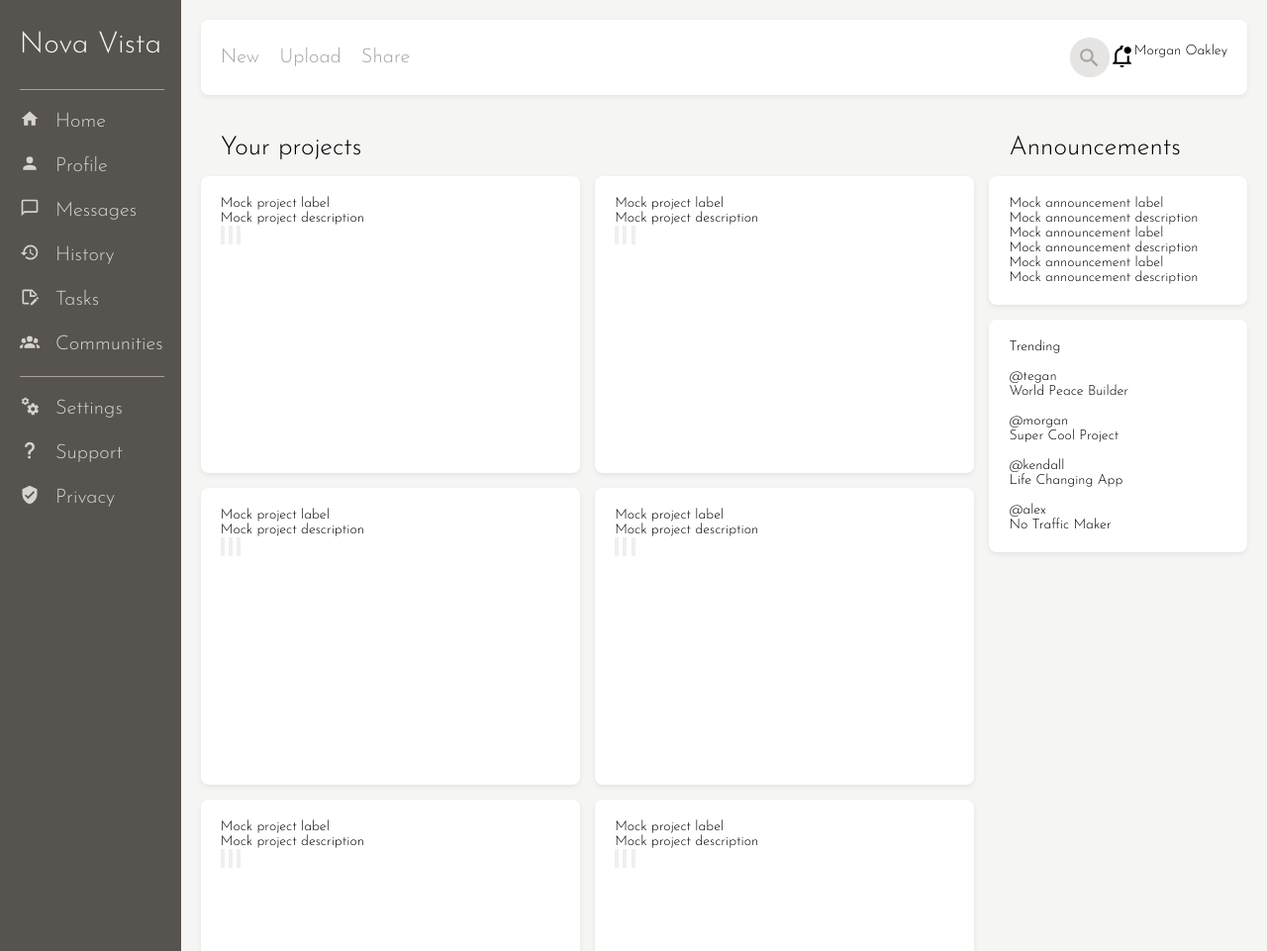
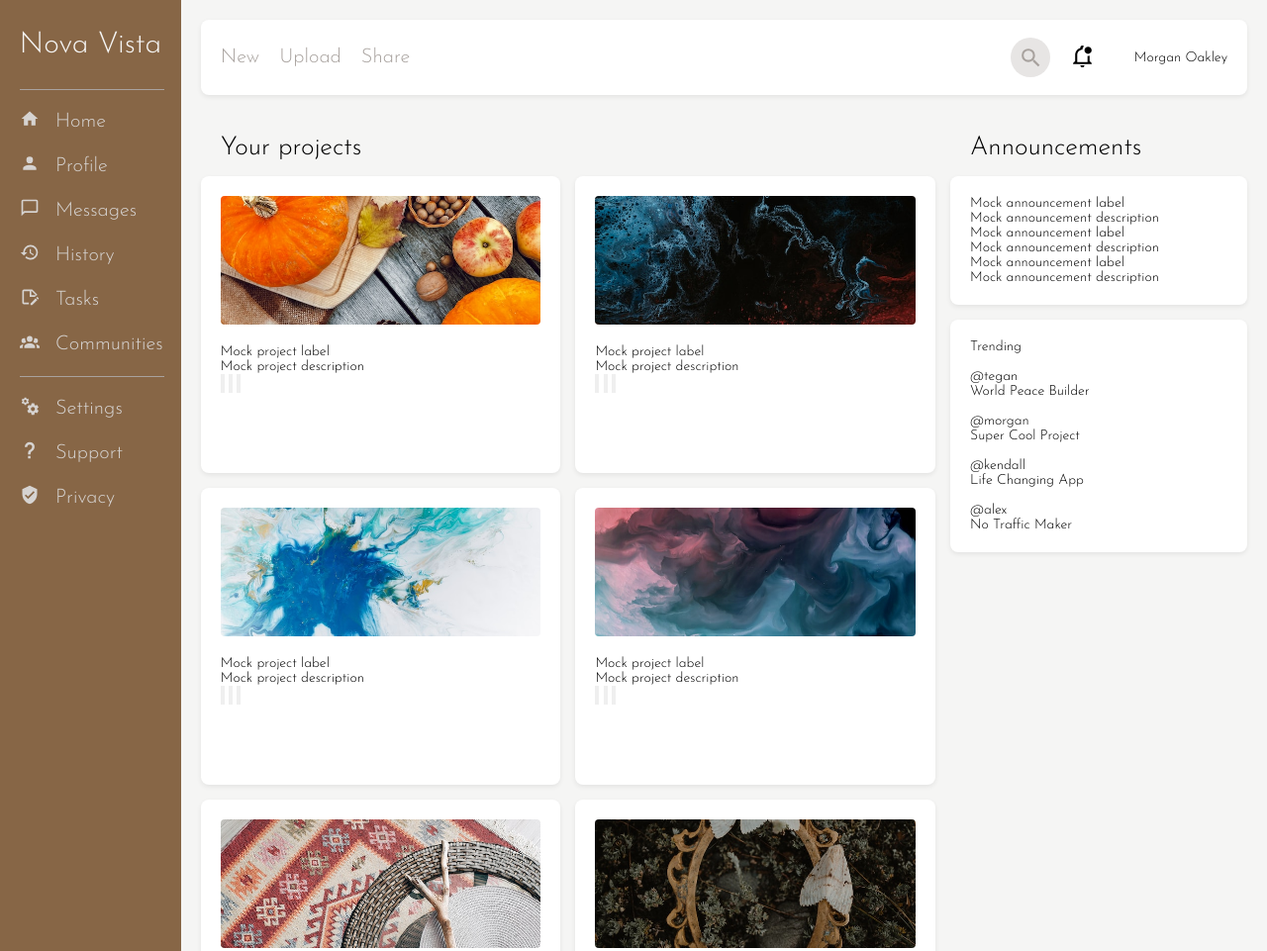
Before and after one commit to sevleo/TOP-Dashboard, a plain HTML site: page index.html in a window 1280 px wide. Shown: the top 961 px of the page at 99% size. Drawn offline with Linux system fonts and the light colour scheme.

Commit message:
Fill project items with images and animations

```diff
--- a/index.html
+++ b/index.html
@@ -95,15 +95,14 @@
                 </div>
                 <div class="search-section">
                     <div class="search-bar">
-                        <input type="text" class="search-bar">
+                        <input type="text" class="search-bar" placeholder=" ">
                     </div>
-                </div>
-                <div class="profile-section">
+
                     <div class="bell-icon">
                         <svg xmlns="http://www.w3.org/2000/svg" viewBox="0 0 24 24"><path d="M19 17V11.8C18.5 11.9 18 12 17.5 12H17V18H7V11C7 8.2 9.2 6 12 6C12.1 4.7 12.7 3.6 13.5 2.7C13.2 2.3 12.6 2 12 2C10.9 2 10 2.9 10 4V4.3C7 5.2 5 7.9 5 11V17L3 19V20H21V19L19 17M10 21C10 22.1 10.9 23 12 23S14 22.1 14 21H10M21 6.5C21 8.4 19.4 10 17.5 10S14 8.4 14 6.5 15.6 3 17.5 3 21 4.6 21 6.5" /></svg>
                     </div>
                     <div class="profile-picture">
-                        <img src="images/ab-testing.svg" alt="">
+                        <img src="images/search-icon.svg" alt="">
                     </div>
                     <div class="profile-name">
                         Morgan Oakley
@@ -116,6 +115,7 @@
             <div class="content-projects">
 
                 <div class="project">
+                    <div class="project-image" style="background-image: url(images/eugene-golovesov-b7dg9rX9zhI-unsplash.jpg)"></div>
                     <div class="project-label">Mock project label</div>
                     <div class="project-description">Mock project description</div>
                     <div class="project-buttons">
@@ -131,6 +131,7 @@
                     </div>
                 </div>
                 <div class="project">
+                    <div class="project-image" style="background-image: url(images/pawel-czerwinski-6lQDFGOB1iw-unsplash.jpg)"></div>
                     <div class="project-label">Mock project label</div>
                     <div class="project-description">Mock project description</div>
                     <div class="project-buttons">
@@ -146,6 +147,7 @@
                     </div>
                 </div>
                 <div class="project">
+                    <div class="project-image" style="background-image: url(images/pawel-czerwinski-Lki74Jj7H-U-unsplash.jpg)"></div>
                     <div class="project-label">Mock project label</div>
                     <div class="project-description">Mock project description</div>
                     <div class="project-buttons">
@@ -161,6 +163,7 @@
                     </div>
                 </div>
                 <div class="project">
+                    <div class="project-image" style="background-image: url(images/usgs-hoS3dzgpHzw-unsplash.jpg)"></div>
                     <div class="project-label">Mock project label</div>
                     <div class="project-description">Mock project description</div>
                     <div class="project-buttons">
@@ -176,6 +179,7 @@
                     </div>
                 </div>
                 <div class="project">
+                    <div class="project-image" style="background-image: url(images/alex-shu-8gNbhF5AGcs-unsplash.jpg)"></div>
                     <div class="project-label">Mock project label</div>
                     <div class="project-description">Mock project description</div>
                     <div class="project-buttons">
@@ -191,6 +195,7 @@
                     </div>
                 </div>
                 <div class="project">
+                    <div class="project-image" style="background-image: url(images/vasilina-sirotina-0SjQ6KcwS4k-unsplash.jpg)"></div>
                     <div class="project-label">Mock project label</div>
                     <div class="project-description">Mock project description</div>
                     <div class="project-buttons">
@@ -206,6 +211,7 @@
                     </div>
                 </div>
                 <div class="project">
+                    <div class="project-image" style="background-image: url(images/vasilina-sirotina-iXRGd_Lj3gA-unsplash.jpg)"></div>
                     <div class="project-label">Mock project label</div>
                     <div class="project-description">Mock project description</div>
                     <div class="project-buttons">
@@ -221,6 +227,7 @@
                     </div>
                 </div>
                 <div class="project">
+                    <div class="project-image" style="background-image: url(images/anne-laure-p-wVmz75D5ztk-unsplash.jpg)"></div>
                     <div class="project-label">Mock project label</div>
                     <div class="project-description">Mock project description</div>
                     <div class="project-buttons">
@@ -236,6 +243,7 @@
                     </div>
                 </div>
                 <div class="project">
+                    <div class="project-image" style="background-image: url(images/artawkrn-tXnsbe-Y0To-unsplash.jpg)"></div>
                     <div class="project-label">Mock project label</div>
                     <div class="project-description">Mock project description</div>
                     <div class="project-buttons">
--- a/styles.css
+++ b/styles.css
@@ -181,16 +181,24 @@ body {
 }
 
 .header > .header-row-1 {
-    display: flex;
-    grid-template-columns: 1fr;
-    grid-template-rows: 1fr;
-    /* margin-left: 1vh; */
-    align-items: center;
-    justify-content: end;
+    display: grid;
+    grid-template-columns: 1fr max-content;
+    /* grid-template-rows: max-content; */
+    column-gap: 15px;
 }
 
 .buttons-section {
     margin-right: auto;
+    grid-column: 1 / 2;
+}
+
+.search-section {
+    grid-row: 1 / 2;
+    grid-column: 2 / 3;
+}
+
+.search-section > div {
+    padding-left: 20px;
 }
 
 .buttons-section > .buttons > ul {
@@ -200,6 +208,7 @@ body {
 
 .header-row-1 > div {
     display: flex;
+    align-items: center;
 }
 
 .header ul > li {
@@ -221,17 +230,36 @@ body {
     color: var(--sky-200);
 }
 
-.search-bar {
+
+.search-bar input,
+.search-bar input:not(:placeholder-shown) {
+    background-color: var(--sky-200);
+    border: none;
+    color: var(--sky-500);
+    border-radius: 30px;
+    width: 40px;
+    height: 40px;
+    outline: none;
+    padding: 5px;
+    background-image: none;
+    transition: width 0.2s;
+
+}
+
+.search-bar input:focus,
+.search-bar input:not(:focus):not(:placeholder-shown) {
+    width: 250px;
+    transition: width 0.4s;
+}
+
+.search-bar input:not(:focus):placeholder-shown {
     background-image: url(images/search-icon.svg);
+    background-position: 8px center;
     background-repeat: no-repeat;
     background-size: 25px 25px;
-    background-position: center;
-    border-radius: 30px;
-    background-color: var(--sky-200);
-    height: 40px;
-    width: 40px;
-    border: none;
 }
+
+
 
 
 /* Content */
@@ -239,7 +267,7 @@ body {
 .content {
     grid-area: 2 / 2 / 3 / 3;
     display: grid;
-    grid-template-columns: 3fr 1fr;
+    grid-template-columns: 3fr 300px;
     grid-template-rows: auto auto;
     gap: 15px;
     margin-left: 20px;
@@ -250,7 +278,7 @@ body {
 .content-projects {
     display: grid;
     grid-row: 2 / 3;
-    grid-template-columns: repeat(auto-fit, minmax(300px, 1fr));
+    grid-template-columns: repeat(auto-fit, minmax(250px, 1fr));
     gap: 15px;
 }
 
@@ -280,6 +308,22 @@ body {
     box-shadow: 0px 2px 10px  rgba(0, 0, 0, 0.50);
     transition: all 0.4s;
     outline: 2px solid var(--sky-200);
+}
+
+.project:hover .project-image {
+    height: 70%;
+    transition: all 0.4s ease-in-out;
+}
+
+.project-image {
+    background-position: center;
+    background-repeat: no-repeat;
+    background-size: cover;
+    border-radius: 4px;
+    height: 50%;
+    margin-bottom: 20px;
+    overflow: hidden;
+    transition: all 0.4s ease-in-out;
 }
 
 /* .project-label {
@@ -326,7 +370,8 @@ body {
 }
 
 .navigation {
-    background-color: var(--sky-600);
+    /* background-color: var(--sky-600); */
+    background-color: #63370cbf;
     color: var(--sky-300);
 }
 
```
Also changed, not shown: images/alex-shu-8gNbhF5AGcs-unsplash.jpg (added), images/anne-laure-p-wVmz75D5ztk-unsplash.jpg (added), images/artawkrn-tXnsbe-Y0To-unsplash.jpg (added), images/eugene-golovesov-b7dg9rX9zhI-unsplash.jpg (added), images/pawel-czerwinski-6lQDFGOB1iw-unsplash.jpg (added), images/pawel-czerwinski-Lki74Jj7H-U-unsplash.jpg (added), images/usgs-hoS3dzgpHzw-unsplash.jpg (added), images/vasilina-sirotina-0SjQ6KcwS4k-unsplash.jpg (added), images/vasilina-sirotina-iXRGd_Lj3gA-unsplash.jpg (added), 1 other file.
